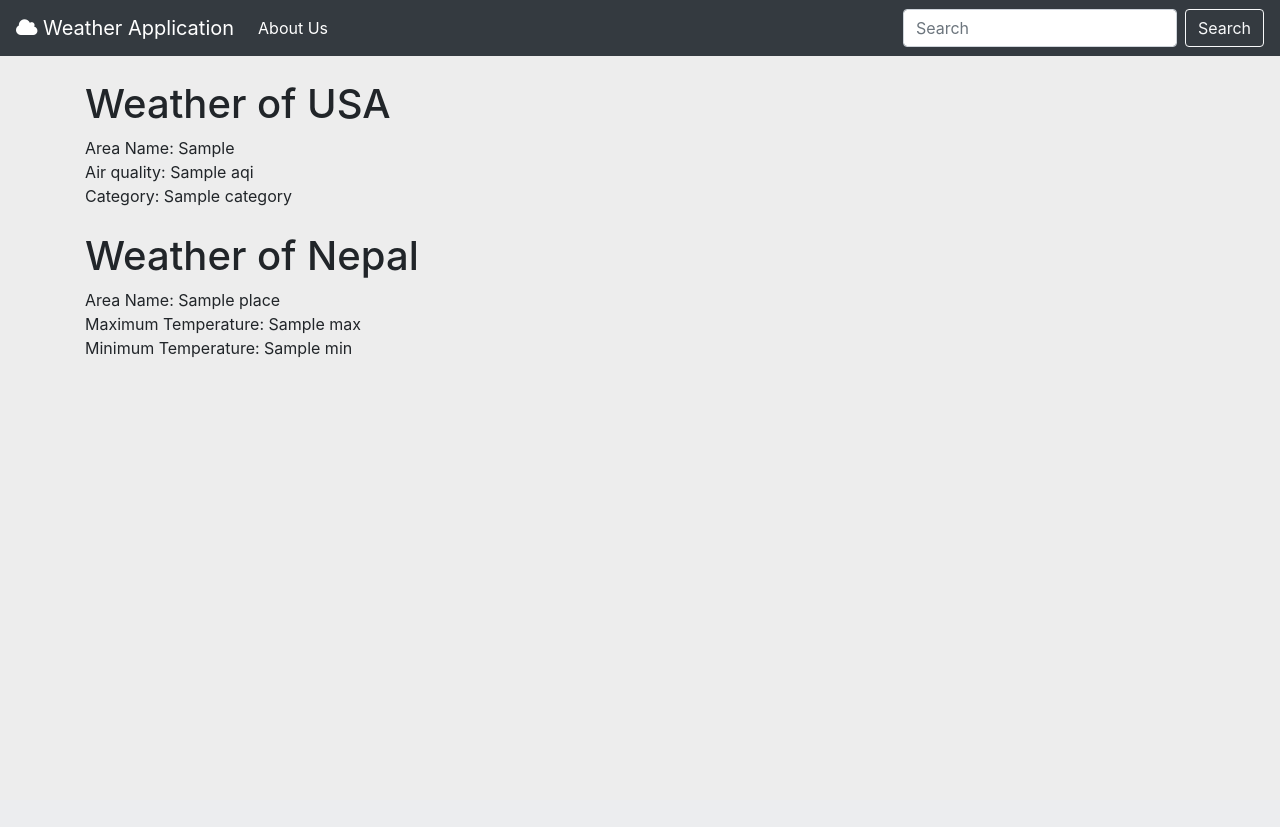
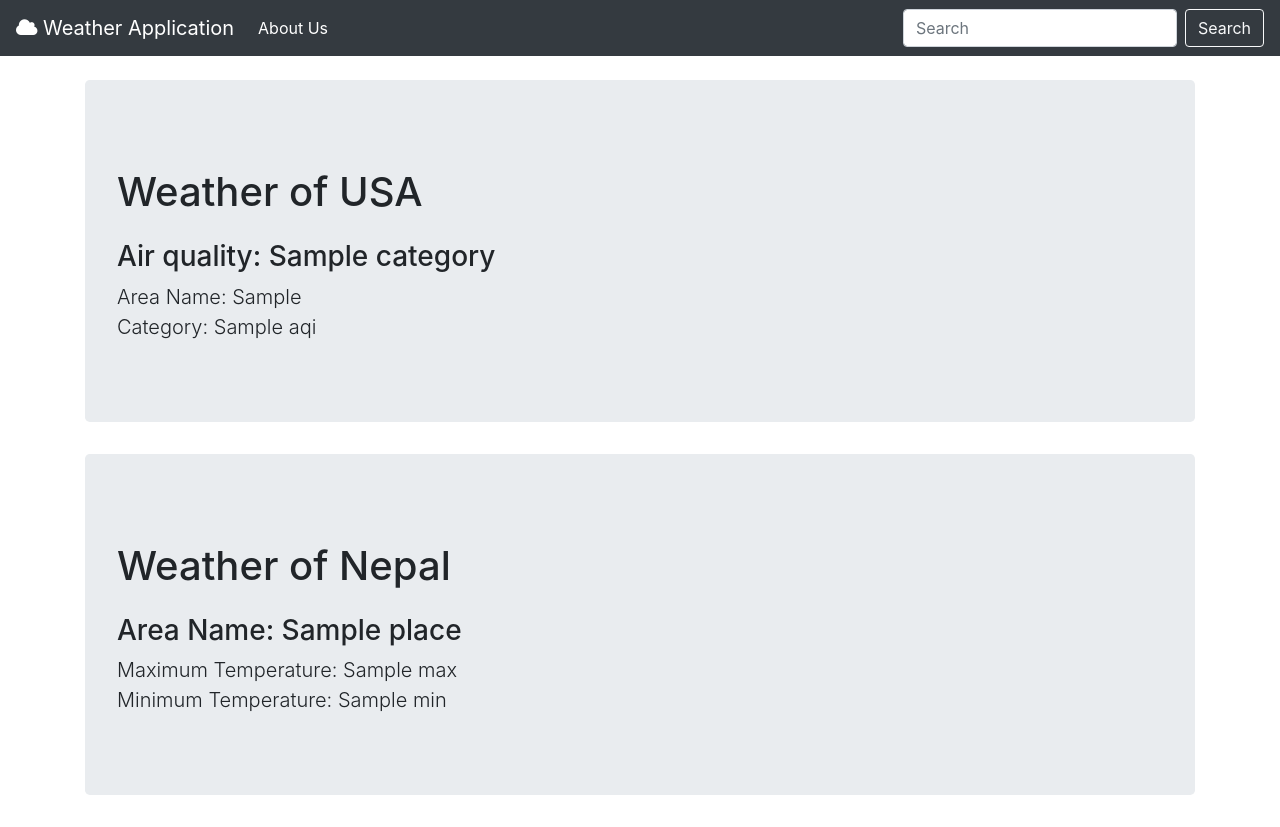
Before and after one commit to hrishavtandukar/DjangoWeatherApp, a Django app: template weatherlookup/templates/home.html in a window 1280 px wide. Before the commit the page ends 358 px from the top, so only its background shows below. Run offline with Django 3.2, Linux system fonts and the light colour scheme; the template is opened without the code that fills it: most values are stand-ins (such as "Sample title", 1, 10 or a date in 2020); some libraries are stand-ins or nearby versions.

Commit message:
Text added for USA weather

```diff
--- a/weatherlookup/templates/base.html
+++ b/weatherlookup/templates/base.html
@@ -15,7 +15,8 @@
     <script src="https://maxcdn.bootstrapcdn.com/bootstrap/3.4.0/js/bootstrap.min.js"></script> -->
 
   </head>
-  <body style="background-color: #ededed;">
+  <!--style="background-color: #ededed;"-->
+  <body>
 
 	<nav class="navbar navbar-expand-lg navbar-dark bg-dark">
 	  	<a class="navbar-brand" href="{% url 'home' %}">
--- a/weatherlookup/templates/home.html
+++ b/weatherlookup/templates/home.html
@@ -1,15 +1,10 @@
 {% extends 'base.html' %}
 
 {% block content %}
-
-<!-- <h1>Hello World!!!</h1>
-<br> -->
-
 <!-- {{ api }} -->
 <!-- <br>
 <br> -->
 <br>
-<h1>Weather of USA</h1>
 <!-- <br> -->
 
 <!-- If API exists then do all thesestuff-->
@@ -19,20 +14,39 @@
 		Error has occured !!! Please try again...
 
 	{% else %}
-		Area Name: {{ api.0.ReportingArea }} <br/>
-		Air quality: {{ api.0.AQI }} <br/>
-		Category: {{ api.0.Category.Name }}
+		<div class="jumbotron">
+			<h1 class="my-4">Weather of USA</h1>
+			<h3 class="display-6">Air quality: {{ api.0.Category.Name }}</h1>
+				{% if api.0.Category.Name == "Good" %}
+					<p>(0-50) Air quality is considered satisfactory.</p>
+
+				{% elif api.0.Category.Name == "Moderate" %}
+					<p>(51-100) Air quality is acceptable.</p>
+
+				{% elif api.0.Category.Name == "Unhealthy for Sensitive Groups" %}
+					<p>(101-150) Although general public is not likely to be affected at this AQI range, people with lung disease, elderly people and children are at a greatest risk point.</p>
+
+				{% elif api.0.Category.Name == "Unhealthy" %}
+					<p>(151-200) Everyone may begin to experience health effects.</p>
+
+				{% elif api.0.Category.Name == "Very Unhealthy" %}
+					<p>(201-300) Health alert.</p>
+
+				{% elif api.0.Category.Name == "Hazardous" %}
+					<p>(300-500) Health warning of emergency condition.</p>
+				{% endif %}
+
+
+			<p class="lead">Area Name: {{ api.0.ReportingArea }} <br> Category: {{ api.0.AQI }} </p>
+		</div>
+
+
 	{% endif %}
 
 {% endif %}
 <!--else do not do anything-->
 
-<br>
-<br>
-
 <!-- {{ api_nepal }} -->
-
-<h1>Weather of Nepal</h1>
 <!-- <br> -->
 <!-- {{ api_nepal.weather.10 }} -->
 <!-- If API exists then do all thesestuff-->
@@ -42,14 +56,16 @@
 		Error has occured !!! Please try again...
 
 	{% else %}
-		Area Name: {{ api_nepal.weather.10.place }}<br/>
-		Maximum Temperature: {{ api_nepal.weather.10.max }}<br/>
-		Minimum Temperature: {{ api_nepal.weather.10.min }}
+		<div class="jumbotron">
+			<h1 class="my-4">Weather of Nepal</h1>
+			<h3 class="display-8">Area Name: {{ api_nepal.weather.10.place }}</h1>
+			<p class="lead">Maximum Temperature: {{ api_nepal.weather.10.max }} <br> Minimum Temperature: {{ api_nepal.weather.10.min }} </p>
+			<!-- <p>It uses utility classes for typography and spacing to space content out within the larger container.</p> -->
+		</div>
+
 	{% endif %}
 
 {% endif %}
 <!--else do not do anything-->
 
-<br>
-<br>
 {% endblock %}
```
